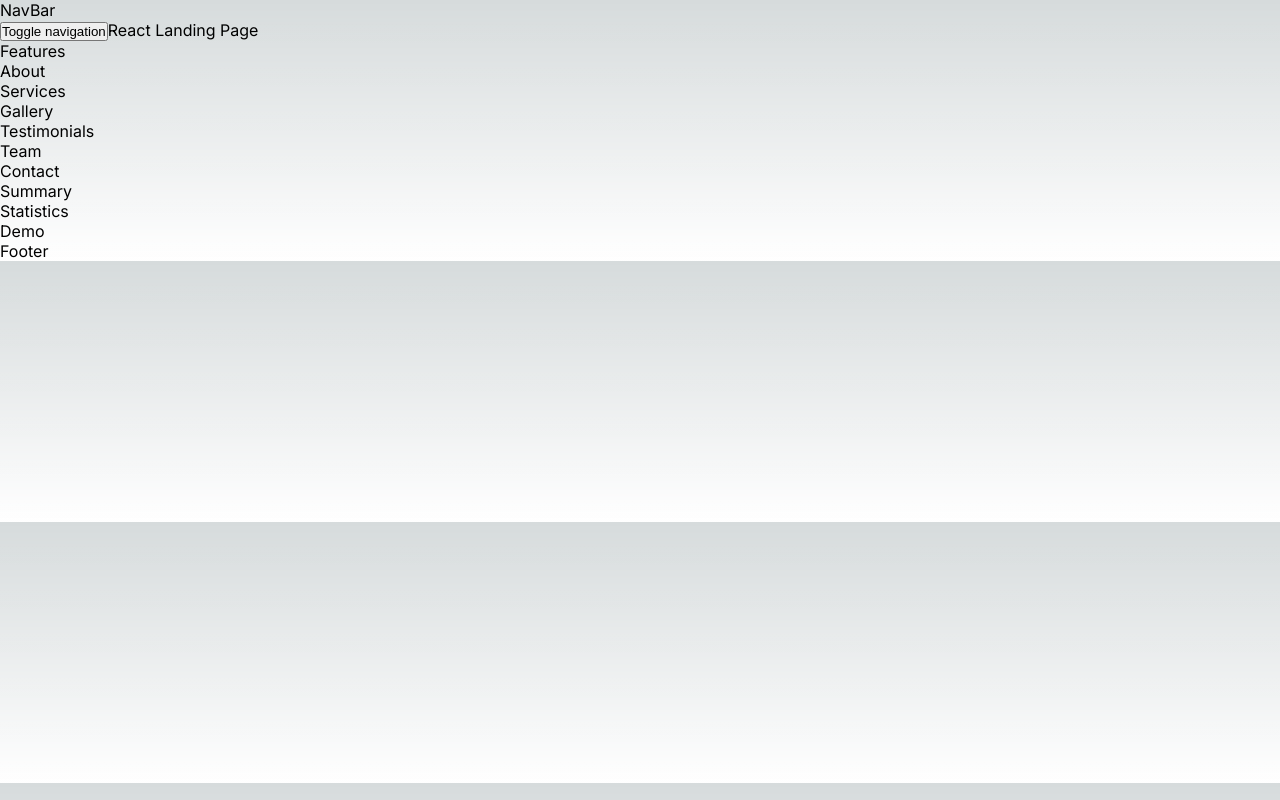
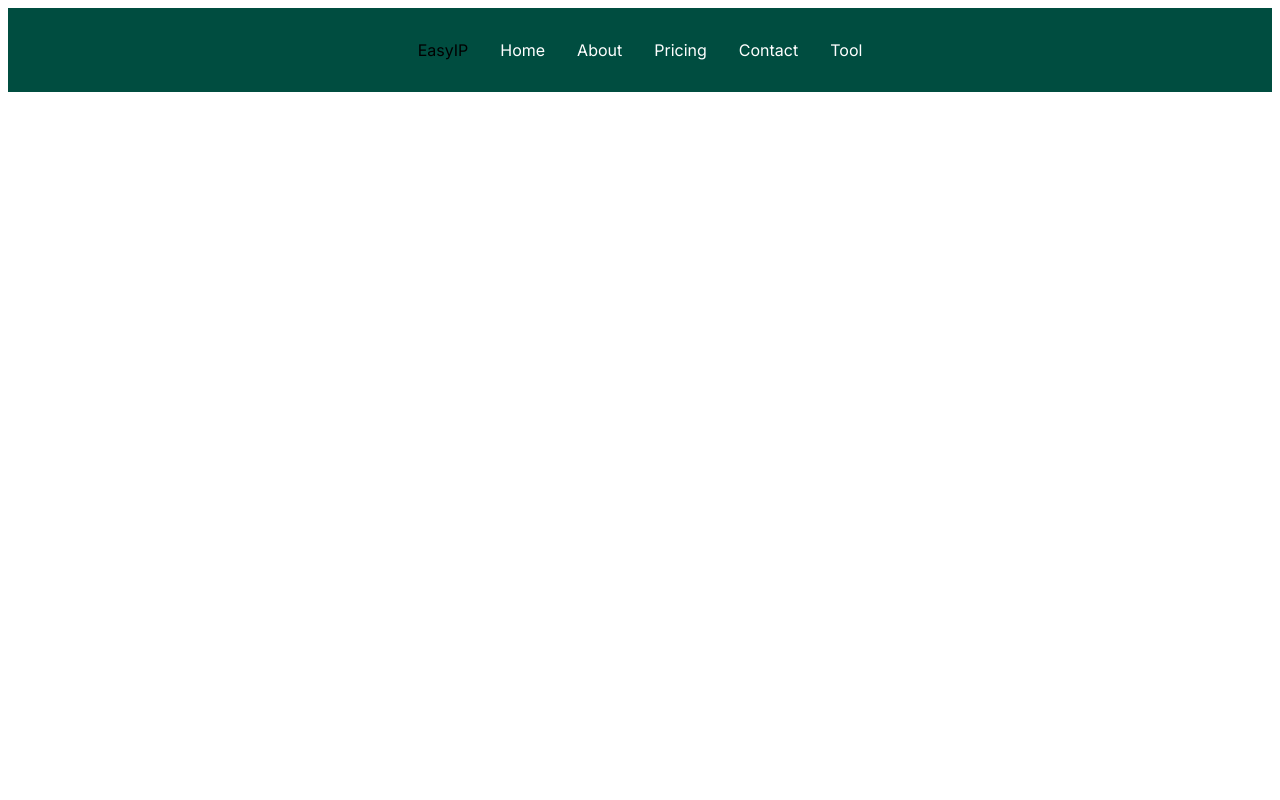
Before and after one commit to Open-Source-Patent-Litigation-Software/monorepo, a Next.js app in the folder frontend/: page / in a window 1280 px wide. Built offline with nearby package versions, Linux system fonts and the light colour scheme.

Commit message:
Began styling the code base and finished framework of the navbar.

```diff
--- a/frontend/src/app/components/navbar.tsx
+++ /dev/null
@@ -1,73 +0,0 @@
-import React from "react";
-
-interface NavigationProps {
-  // Fill in props here
-}
-
-export const Navbar: React.FC<NavigationProps> = (props) => {
-  return (
-    <nav id="menu" className="navbar navbar-default navbar-fixed-top">
-      <div className="container">
-        <div className="navbar-header">
-          <button
-            type="button"
-            className="navbar-toggle collapsed"
-            data-toggle="collapse"
-            data-target="#bs-example-navbar-collapse-1"
-          >
-            <span className="sr-only">Toggle navigation</span>
-            <span className="icon-bar"></span>
-            <span className="icon-bar"></span>
-            <span className="icon-bar"></span>
-          </button>
-          <a className="navbar-brand page-scroll" href="#page-top">
-            React Landing Page
-          </a>
-        </div>
-
-        <div
-          className="collapse navbar-collapse"
-          id="bs-example-navbar-collapse-1"
-        >
-          <ul className="nav navbar-nav navbar-right">
-            <li>
-              <a href="#features" className="page-scroll">
-                Features
-              </a>
-            </li>
-            <li>
-              <a href="#about" className="page-scroll">
-                About
-              </a>
-            </li>
-            <li>
-              <a href="#services" className="page-scroll">
-                Services
-              </a>
-            </li>
-            <li>
-              <a href="#portfolio" className="page-scroll">
-                Gallery
-              </a>
-            </li>
-            <li>
-              <a href="#testimonials" className="page-scroll">
-                Testimonials
-              </a>
-            </li>
-            <li>
-              <a href="#team" className="page-scroll">
-                Team
-              </a>
-            </li>
-            <li>
-              <a href="#contact" className="page-scroll">
-                Contact
-              </a>
-            </li>
-          </ul>
-        </div>
-      </div>
-    </nav>
-  );
-};
--- /dev/null
+++ b/frontend/src/app/components/navbar/navbar.tsx
@@ -0,0 +1,33 @@
+"use client";
+
+import React from "react";
+import Link from "next/link";
+import { StyledNav, StyledUl, StyledLi } from "./styles";
+interface NavigationProps {
+  // Your props here
+}
+
+export const Navbar: React.FC<NavigationProps> = (props) => {
+  const routes = {
+    home: "/",
+    about: "/about",
+    pricing: "/pricing",
+    contact: "/contact",
+    tool: "/tool",
+  };
+
+  return (
+    <StyledNav>
+      <StyledUl>
+        <StyledLi> EasyIP </StyledLi>
+        {Object.entries(routes).map(([name, path]) => (
+          <StyledLi key={name}>
+            <Link href={path} passHref>
+              {name.charAt(0).toUpperCase() + name.slice(1)}
+            </Link>
+          </StyledLi>
+        ))}
+      </StyledUl>
+    </StyledNav>
+  );
+};
--- /dev/null
+++ b/frontend/src/app/components/navbar/styles.ts
@@ -0,0 +1,25 @@
+import styled from 'styled-components';
+
+export const StyledNav = styled.nav`
+  background-color: #004d40; /* Deep teal */
+  padding: 1rem;
+`;
+
+export const StyledUl = styled.ul`
+  list-style: none;
+  display: flex;
+  justify-content: center;
+  padding: 0;
+`;
+
+export const StyledLi = styled.li`
+  margin: 0 1rem;
+
+  a {
+    color: #ffffff; /* White */
+    text-decoration: none;
+    &:hover {
+      text-decoration: underline;
+    }
+  }
+`;
--- a/frontend/src/app/globals.css
+++ /dev/null
@@ -1,107 +0,0 @@
-:root {
-  --max-width: 1100px;
-  --border-radius: 12px;
-  --font-mono: ui-monospace, Menlo, Monaco, "Cascadia Mono", "Segoe UI Mono",
-    "Roboto Mono", "Oxygen Mono", "Ubuntu Monospace", "Source Code Pro",
-    "Fira Mono", "Droid Sans Mono", "Courier New", monospace;
-
-  --foreground-rgb: 0, 0, 0;
-  --background-start-rgb: 214, 219, 220;
-  --background-end-rgb: 255, 255, 255;
-
-  --primary-glow: conic-gradient(
-    from 180deg at 50% 50%,
-    #16abff33 0deg,
-    #0885ff33 55deg,
-    #54d6ff33 120deg,
-    #0071ff33 160deg,
-    transparent 360deg
-  );
-  --secondary-glow: radial-gradient(
-    rgba(255, 255, 255, 1),
-    rgba(255, 255, 255, 0)
-  );
-
-  --tile-start-rgb: 239, 245, 249;
-  --tile-end-rgb: 228, 232, 233;
-  --tile-border: conic-gradient(
-    #00000080,
-    #00000040,
-    #00000030,
-    #00000020,
-    #00000010,
-    #00000010,
-    #00000080
-  );
-
-  --callout-rgb: 238, 240, 241;
-  --callout-border-rgb: 172, 175, 176;
-  --card-rgb: 180, 185, 188;
-  --card-border-rgb: 131, 134, 135;
-}
-
-@media (prefers-color-scheme: dark) {
-  :root {
-    --foreground-rgb: 255, 255, 255;
-    --background-start-rgb: 0, 0, 0;
-    --background-end-rgb: 0, 0, 0;
-
-    --primary-glow: radial-gradient(rgba(1, 65, 255, 0.4), rgba(1, 65, 255, 0));
-    --secondary-glow: linear-gradient(
-      to bottom right,
-      rgba(1, 65, 255, 0),
-      rgba(1, 65, 255, 0),
-      rgba(1, 65, 255, 0.3)
-    );
-
-    --tile-start-rgb: 2, 13, 46;
-    --tile-end-rgb: 2, 5, 19;
-    --tile-border: conic-gradient(
-      #ffffff80,
-      #ffffff40,
-      #ffffff30,
-      #ffffff20,
-      #ffffff10,
-      #ffffff10,
-      #ffffff80
-    );
-
-    --callout-rgb: 20, 20, 20;
-    --callout-border-rgb: 108, 108, 108;
-    --card-rgb: 100, 100, 100;
-    --card-border-rgb: 200, 200, 200;
-  }
-}
-
-* {
-  box-sizing: border-box;
-  padding: 0;
-  margin: 0;
-}
-
-html,
-body {
-  max-width: 100vw;
-  overflow-x: hidden;
-}
-
-body {
-  color: rgb(var(--foreground-rgb));
-  background: linear-gradient(
-      to bottom,
-      transparent,
-      rgb(var(--background-end-rgb))
-    )
-    rgb(var(--background-start-rgb));
-}
-
-a {
-  color: inherit;
-  text-decoration: none;
-}
-
-@media (prefers-color-scheme: dark) {
-  html {
-    color-scheme: dark;
-  }
-}
--- a/frontend/src/app/layout.tsx
+++ b/frontend/src/app/layout.tsx
@@ -1,6 +1,5 @@
 import type { Metadata } from "next";
 import { Inter } from "next/font/google";
-import "./globals.css";
 
 const inter = Inter({ subsets: ["latin"] });
 
--- a/frontend/src/app/page.tsx
+++ b/frontend/src/app/page.tsx
@@ -1,15 +1,14 @@
 import Image from "next/image";
 import styles from "./page.module.css";
-import { Navbar } from "./components/navbar";
+import { Navbar } from "./components/navbar/navbar";
 export default function Home() {
   return (
     <main>
-      <div>NavBar</div>
       <Navbar />
-      <div>Summary</div>
+      {/* <div>Summary</div>
       <div>Statistics</div>
       <div>Demo</div>
-      <div>Footer</div>
+      <div>Footer</div> */}
     </main>
   );
 }
--- a/frontend/tsconfig.json
+++ b/frontend/tsconfig.json
@@ -21,6 +21,6 @@
       "@/*": ["./src/*"]
     }
   },
-  "include": ["next-env.d.ts", "**/*.ts", "**/*.tsx", ".next/types/**/*.ts", "src/app/about"],
+  "include": ["next-env.d.ts", "**/*.ts", "**/*.tsx", ".next/types/**/*.ts", "src/app/about", "src/app/tool/page.tsx"],
   "exclude": ["node_modules"]
 }
```
Also changed, not shown: frontend/src/app/about/page.tsx (+7 -2 lines), frontend/src/app/contact/page.tsx (+7 -2 lines), frontend/src/app/pricing/page.tsx (+7 -2 lines), frontend/src/app/tool/page.tsx (added, +48 -0 lines), 1 other file (tests, documents, lock files or other folders).
